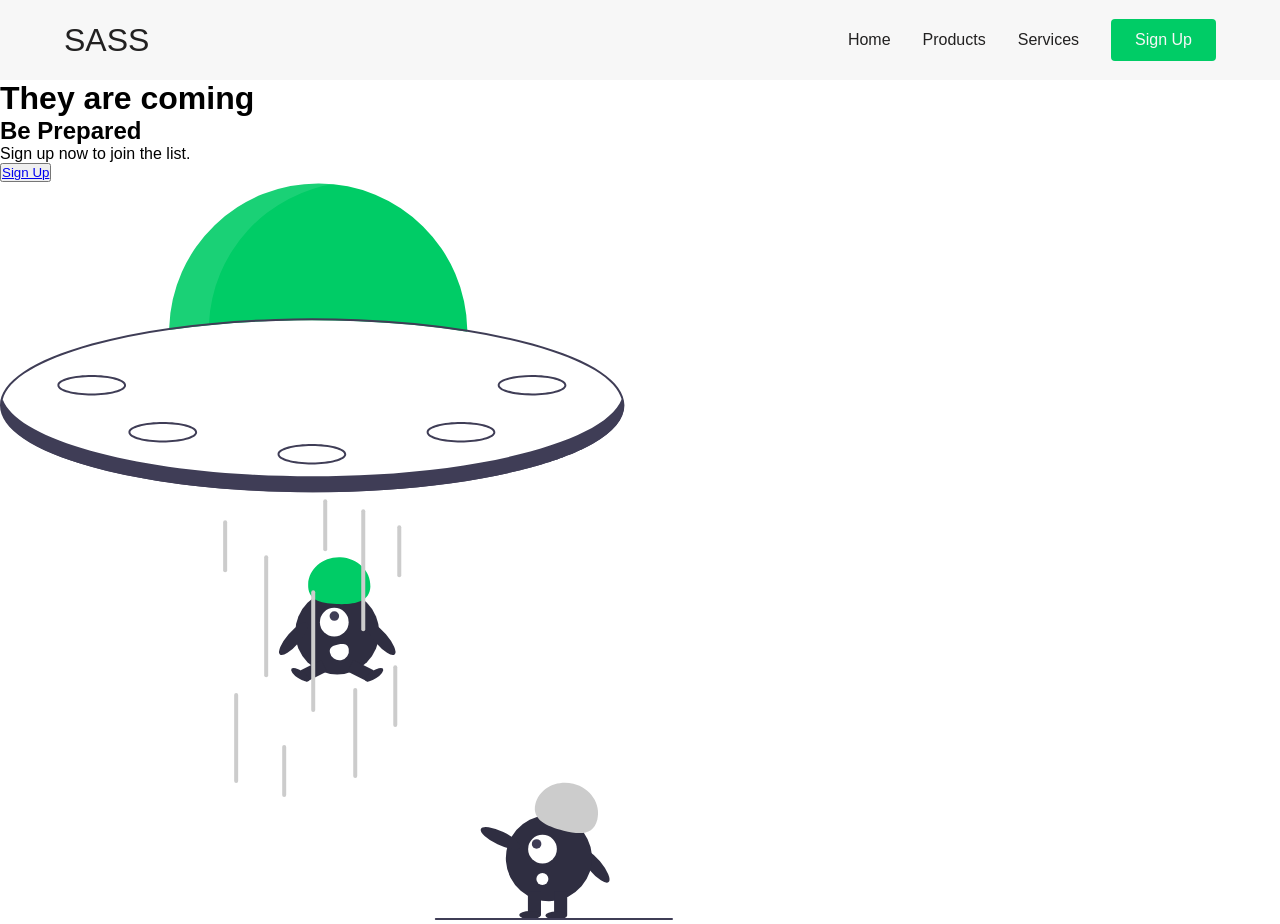
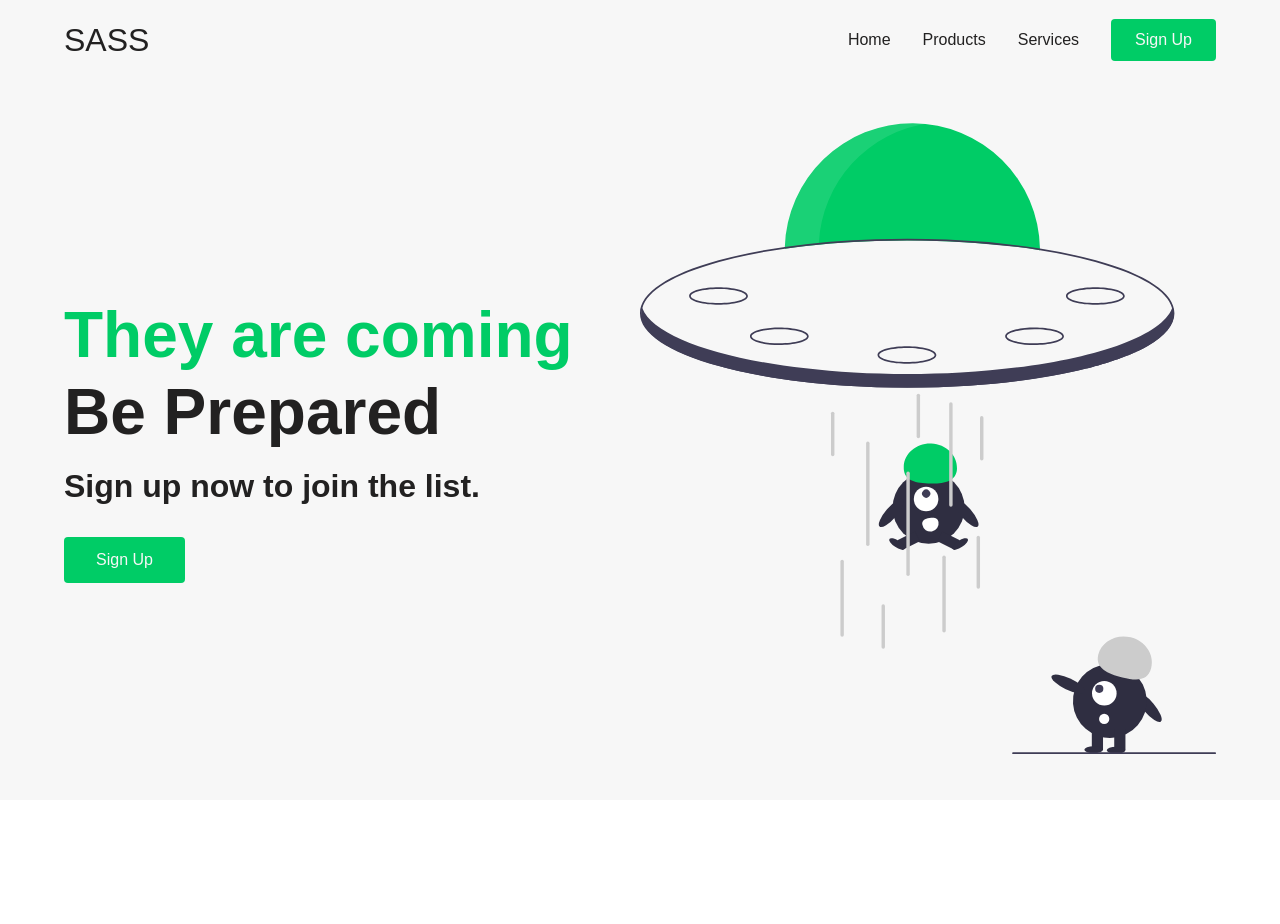
Before and after one commit to LeslieLopez25/space-website, a plain HTML site: page index.html in a window 1280 px wide. After the commit the page ends 800 px from the top, so only its background shows below. Drawn offline with Linux system fonts and the light colour scheme.

Commit message:
Added hero styles

```diff
--- a/styles/styles.scss
+++ b/styles/styles.scss
@@ -6,3 +6,115 @@
   padding: 0;
   font-family: "Kumbh Sans", sans-serif;
 }
+
+// HERO SECTION CSS
+.hero {
+  background-color: $light;
+
+  &__container {
+    display: grid;
+    grid-template-columns: 1fr 1fr;
+    align-items: center;
+    justify-self: center;
+    margin: 0 auto;
+    height: 90vh;
+    z-index: 1;
+    width: 100%;
+    max-width: 1200px;
+    padding-right: 24px;
+    padding-left: 24px;
+
+    @include tablet {
+      grid-template-columns: 1fr;
+      height: 100%;
+    }
+
+    &--left {
+      width: 100%;
+      line-height: 1.2;
+
+      @include tablet {
+        padding: 5rem 0;
+      }
+
+      @include mobile {
+        line-height: 1.5;
+      }
+    }
+
+    &--left h1 {
+      font-size: 4rem;
+      color: $lime;
+
+      @include mobile {
+        font-size: 1.5rem;
+      }
+    }
+
+    &--left h2 {
+      font-size: 4rem;
+      color: $dark;
+
+      @include mobile {
+        font-size: 2rem;
+      }
+    }
+
+    &--left p {
+      font-size: 2rem;
+      color: $dark;
+      margin-top: 1rem;
+      font-weight: 700;
+
+      @include mobile {
+        font-size: 1.5rem;
+      }
+    }
+
+    &--btn {
+      font-size: 1rem;
+      background-color: $lime;
+      padding: 14px 32px;
+      border: none;
+      border-radius: 4px;
+      color: $light;
+      margin-top: 2rem;
+      cursor: pointer;
+      position: relative;
+      transition: all 0.3s;
+      outline: none;
+    }
+
+    &--btn a {
+      position: relative;
+      z-index: 2;
+      color: $light;
+      text-decoration: none;
+    }
+
+    &--btn::after {
+      position: absolute;
+      content: "";
+      top: 0;
+      left: 0;
+      width: 0;
+      height: 100%;
+      background: $orangeRed;
+      transition: all 0.3s;
+      border-radius: 4px;
+    }
+
+    &--btn:hover::after {
+      width: 100%;
+    }
+
+    &--right {
+      text-align: center;
+    }
+
+    &--img {
+      height: 100%;
+      width: 100%;
+    }
+  }
+}
```
Also changed, not shown: styles/styles.css, 1 other file.
